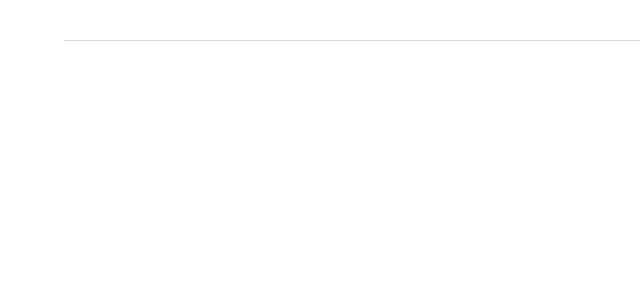
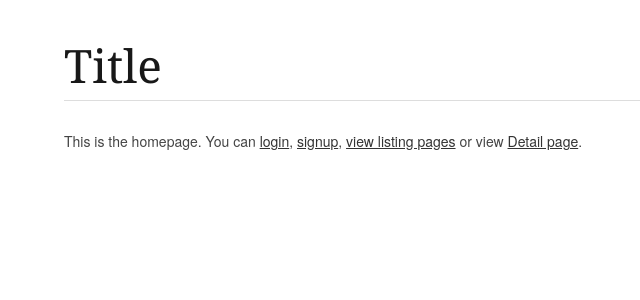
Before and after one commit to joaquin112/MDD-Project, a CodeIgniter app: page /index.php/main/index in a window 1280 px wide. Shown: the top 300 px of the page, without its empty margins (106-746 px from the left). Run offline with CodeIgniter, Linux system fonts and the light colour scheme.

Commit message:
rough draft of site works.

```diff
--- a/application/controllers/main.php
+++ b/application/controllers/main.php
@@ -53,7 +53,7 @@ class Main extends CI_Controller
             case 'listingpage':
                 $this->listingPage();
                 break;
-            case 'detailPage':
+            case 'detailpage':
                 $this->detailPage();
                 break;
 
@@ -78,7 +78,7 @@ class Main extends CI_Controller
         $this->load->model("getcontent");
         list($title, $content) = $this->getcontent->getHomepageContent();
 
-        $data = array("content" => $content, "title" => $title);
+        $data = array("title" => $title, "content" => $content);
 
         $this->load->view('main', $data);
     }
@@ -88,7 +88,7 @@ class Main extends CI_Controller
 	    $this->load->model("getcontent");
         list($title, $content) = $this->getcontent->login();
 
-        $data = array("content" => $content, "title" => $title);
+        $data = array("title" => $title, "content" => $content);
 
 	    $this->load->view('main', $data);
     }
@@ -98,7 +98,7 @@ class Main extends CI_Controller
 	    $this->load->model("getcontent");
         list($title, $content) = $this->getcontent->signup();
 
-        $data = array("content" => $content, "title" => $title);
+        $data = array("title" => $title, "content" => $content);
 
 	    $this->load->view('main', $data);
     }
@@ -108,7 +108,7 @@ class Main extends CI_Controller
 	    $this->load->model("getcontent");
         list($title, $content) = $this->getcontent->listingPage();
 
-        $data = array("content" => $content, "title" => $title);
+        $data = array("title" => $title, "content" => $content);
 
 	    $this->load->view('main', $data);
     }
@@ -118,7 +118,7 @@ class Main extends CI_Controller
 	    $this->load->model("getcontent");
         list($title, $content) = $this->getcontent->detailPage();
 
-        $data = array("content" => $content, "title" => $title);
+        $data = array("title" => $title, "content" => $content);
 
 	    $this->load->view('main', $data);
     }
--- a/application/models/getcontent.php
+++ b/application/models/getcontent.php
@@ -10,8 +10,10 @@ class Getcontent extends CI_Model {
 
     function getHomepageContent()
     {
-        $content = 'This is the homepage';
+        $content = "This is the homepage. You can <a href = 'login'>login</a>, <a href = 'signup'>signup</a>, <a href = 'listingpage'>view listing pages</a> or view <a href = 'detailpage'>Detail page</a>.";
         $title = "Title";
+
+        return array($title, $content);
     }
 
 
@@ -21,6 +23,7 @@ class Getcontent extends CI_Model {
         $content = 'Login here';
         $title = "Title";
 
+        return array($title, $content);
     }
 
     function signup()
@@ -29,18 +32,23 @@ class Getcontent extends CI_Model {
         $content = 'Sign up here';
         $title = "Title";
 
+        return array($title, $content);
     }
 
     function listingPage()
     {
         $content = 'Listing page';
         $title = "Title";
+
+        return array($title, $content);
     }
 
     function detailPage()
     {
         $content = 'Detail Page';
         $title = "Title";
+
+        return array($title, $content);
     }
 
 }
--- a/application/views/main.php
+++ b/application/views/main.php
@@ -46,7 +46,6 @@
 	<div class="container">
 		<div class="sixteen columns">
 			<h1 class="remove-bottom" style="margin-top: 40px"><?php echo $title; ?></h1>
-			<h5><?php echo $title; ?></h5>
 			<hr />
 			<p><?php echo $content; ?></p>
 
```
